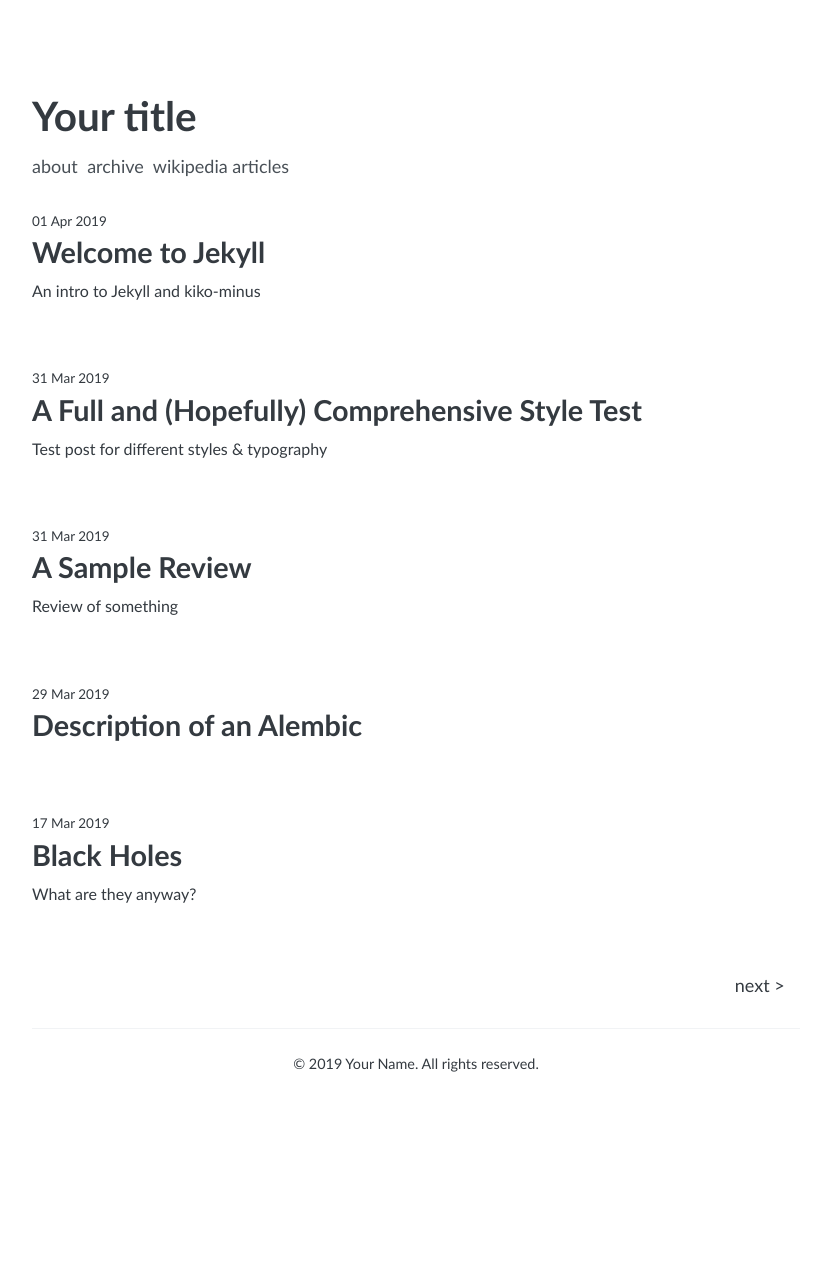
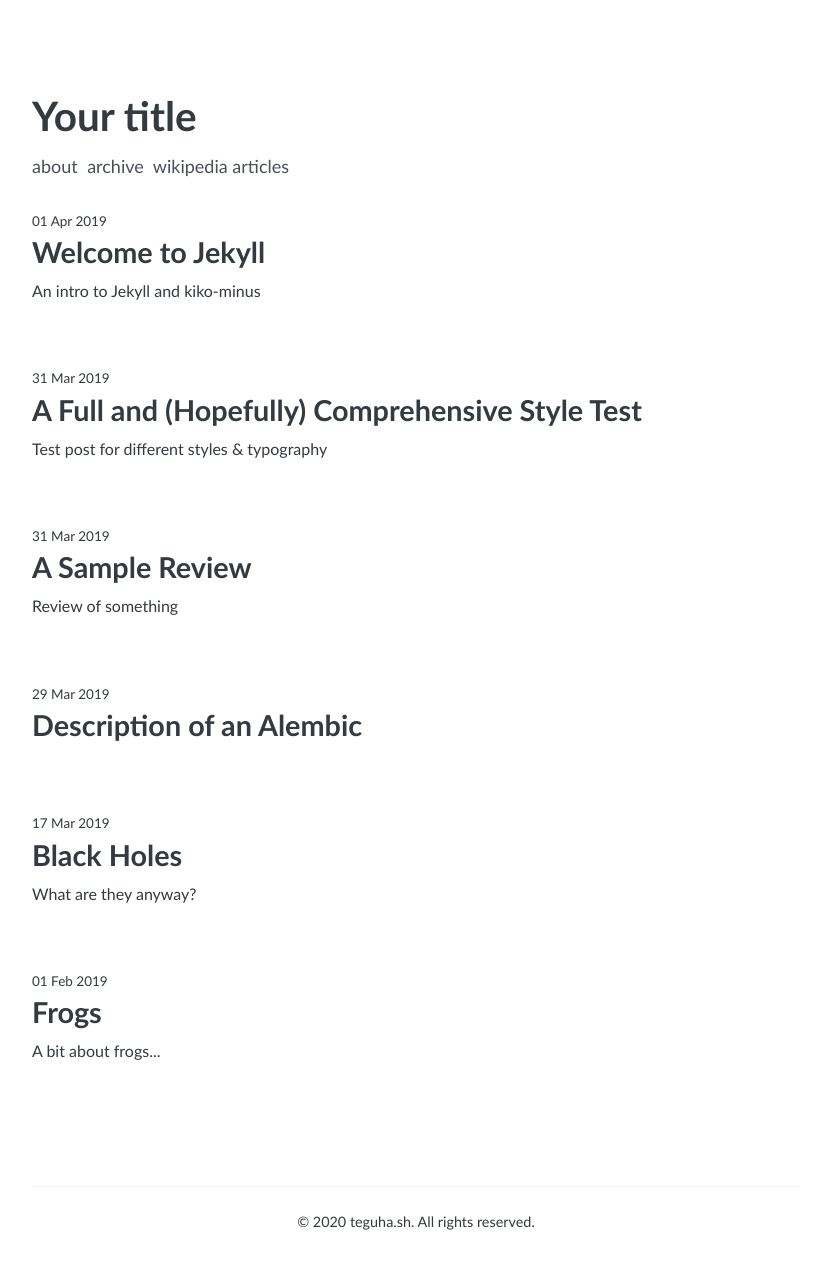
Before and after one commit to teguhash/teguhash.github.io, a Jekyll site: the page built from index.md, in a window 1280 px wide. Shown: the whole page, without its empty margins (224-1037 px from the left). Built offline with Jekyll 4.4.1, drawn with Linux system fonts in a browser that asks for light colours; the list of posts is cut into pages by our own code; before the commit the page ends 1107 px from its top, so only the background shows below that.

```diff
--- a/Gemfile
+++ b/Gemfile
@@ -2,3 +2,4 @@
 
 source "https://rubygems.org"
 gemspec
+gem "github-pages", group: :jekyll_plugins
--- a/_config.yml
+++ b/_config.yml
@@ -8,7 +8,8 @@ description: >
   A description for your page.
 
 # URL including protocol for your site (use "http://localhost:4000" if developing locally)
-url: "http://localhost:4000"
+url: "https://teguhash.github.io"
+#url: "localhost:4000"
 # Subpath if necessary
 baseurl: ""
 
@@ -58,8 +59,8 @@ fathom:
 
 # Copyright details for footer
 copyright:
-  year: 2019
-  name: "Your Name"
+  year: 2020
+  name: "teguha.sh"
 
 
 ############
@@ -99,7 +100,7 @@ plugins:
 # jekyll-pagination-v2
 pagination:
   enabled: true
-  per_page: 5
+  per_page: 7
   permalink: "/page/:num/"
   title: ":title"
   limit: 0
@@ -108,15 +109,14 @@ pagination:
 
 # jekyll-seo-tag
 twitter:
-  username: "mytwitter"
-author: "Your Name"
+  username: "teguhash"
+author: "Teguh A.S. Hidayat"
 social:
-  name: "Your Name"
+  name: "Teguh A.S. Hidayat"
   links:
-    - https://twitter.com/YourTwitter
-    - https://www.facebook.com/YourFacebook
-    - https://www.linkedin.com/in/YourLinkedin
-    - https://github.com/YourGithub
+    - https://twitter.com/teguhash
+    - https://www.linkedin.com/in/teguhash
+    - https://github.com/teguhash
 
 # jekyll-image-optim
 image_optim:
@@ -131,4 +131,5 @@ image_optim:
 sass:
   style: compressed
 permalink: pretty
-timezone: America/Los_Angeles
+
+timezone: Asia/Jakarta
```
Also changed, not shown: _posts/2019-03-31-sample-review.md (+2 -1 lines), 15 other files.
